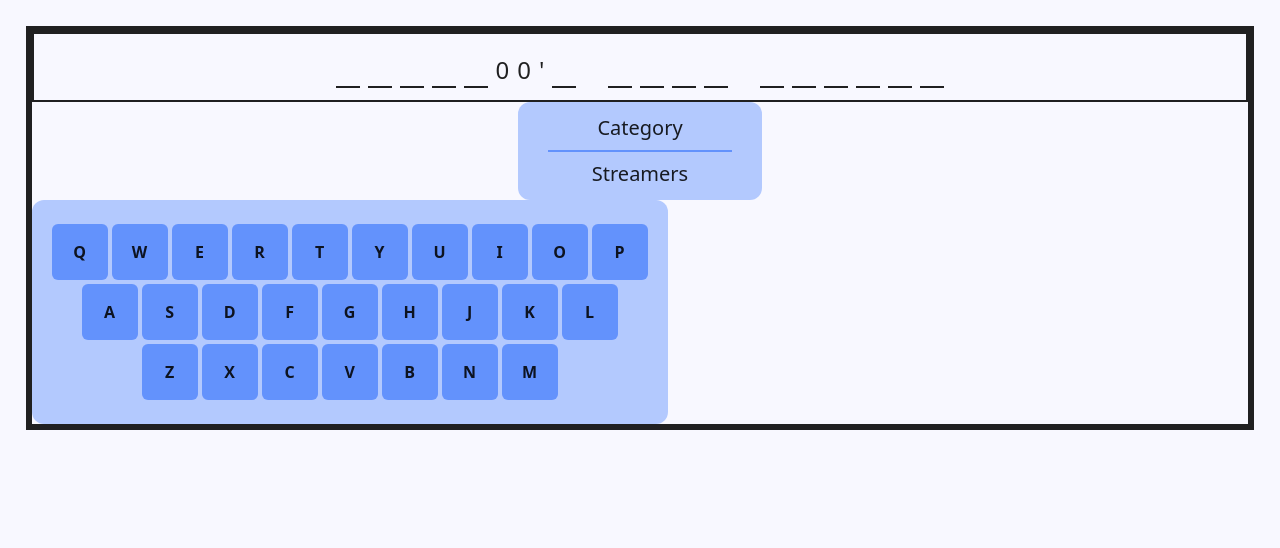
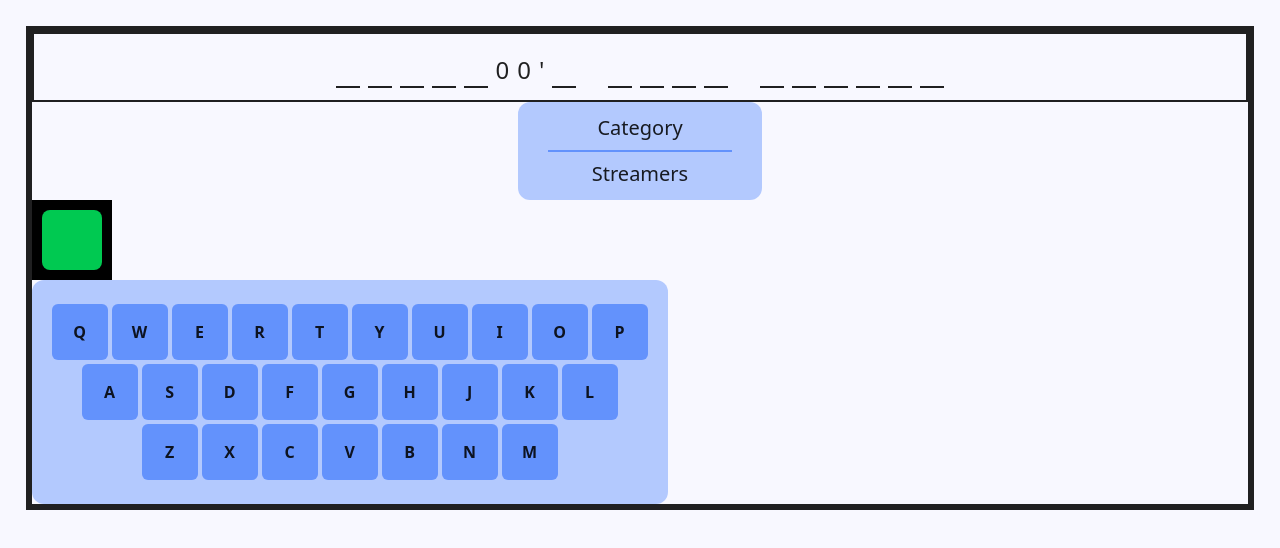
Before and after one commit to emanifesto/hangman, a React (Vite) app: page / in a window 1280 px wide. Both pictures are taken after a click on the button "Play". Shown: the top 548 px of the page. Built offline with nearby package versions, Linux system fonts and the light colour scheme.

Commit message:
body parts rough draft

```diff
--- /dev/null
+++ b/src/components/game/lives.tsx
@@ -0,0 +1,26 @@
+import { type JSX } from 'react'
+
+export default function Lives(){
+    const alive: string = " bg-green-500 "
+    const dead: string = " bg-red-500 "
+
+    return(
+        <BodyPartBox
+            bodyPart={
+                <svg viewBox="0 0 20 20" className="size-5 fill-black">
+                    <circle radius="10" cx="10" cy="10" fill="black"/>
+                </svg>
+            }
+            status={alive}/>
+    )
+}
+
+function BodyPartBox({ bodyPart, status }: {bodyPart: JSX.Element, status: string}){
+    return(
+        <div className="p-2.5 bg-black w-min">
+            <div className={status + "p-5 w-min rounded-lg"}>
+                {bodyPart}
+            </div>
+        </div>
+    )
+}
--- a/src/pages/game.tsx
+++ b/src/pages/game.tsx
@@ -1,6 +1,7 @@
 import { useEffect, useState } from 'react'
 import FillInTheBlanks from "../components/game/blanks.tsx"
 import Category from '../components/game/category.tsx'
+import Lives from '../components/game/lives.tsx'
 import Keyboard from '../components/game/keyboard.tsx'
 
 const word: string = "Agent00's Best Stream".toUpperCase()
@@ -84,6 +85,7 @@ export default function Game(){
         <div className="border-6">
             <FillInTheBlanks words={hiddenWords} />
             <Category />
+            <Lives />
             <Keyboard keyClick={handleKeyDown} />
         </div>
     )
```
